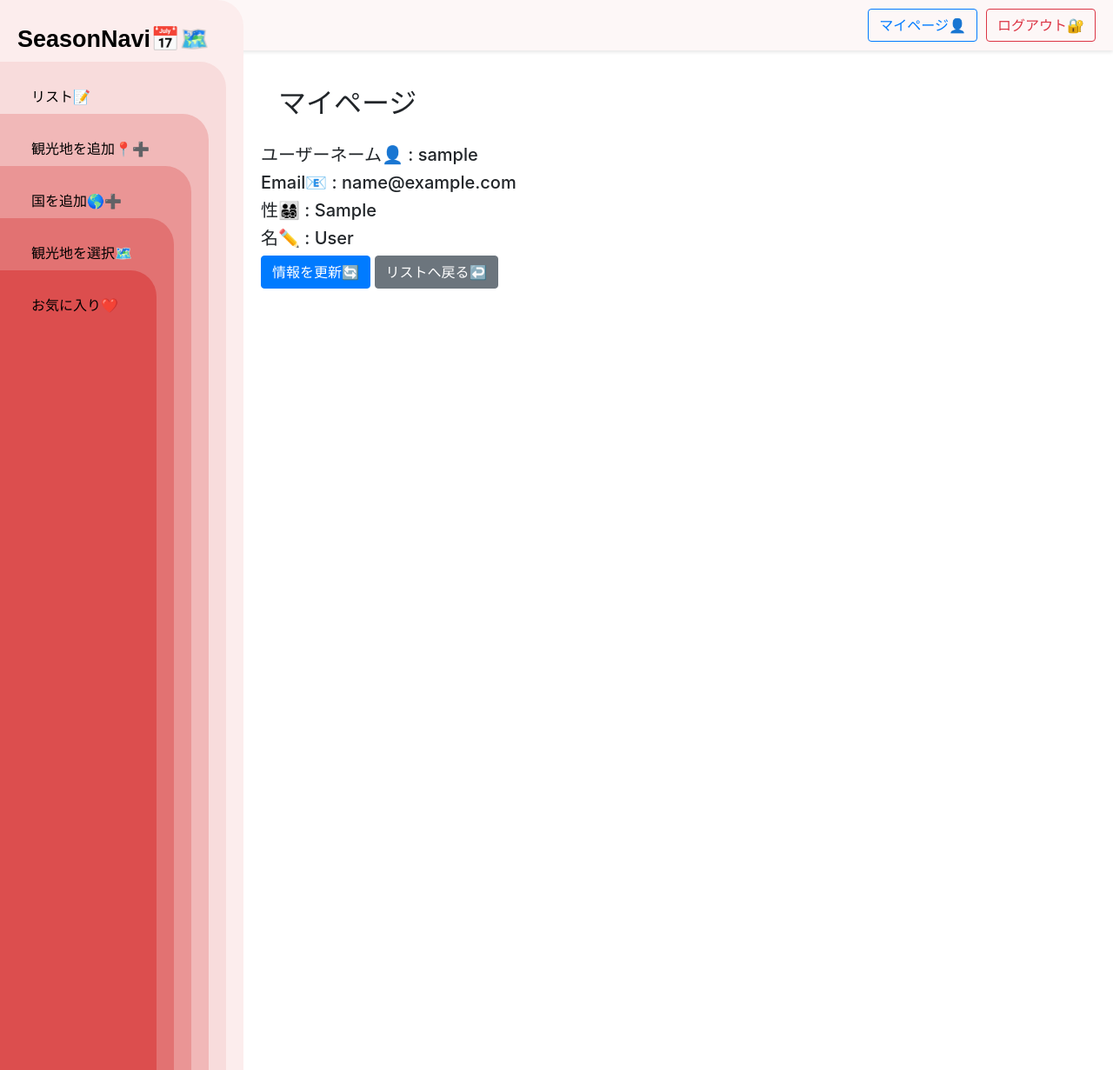
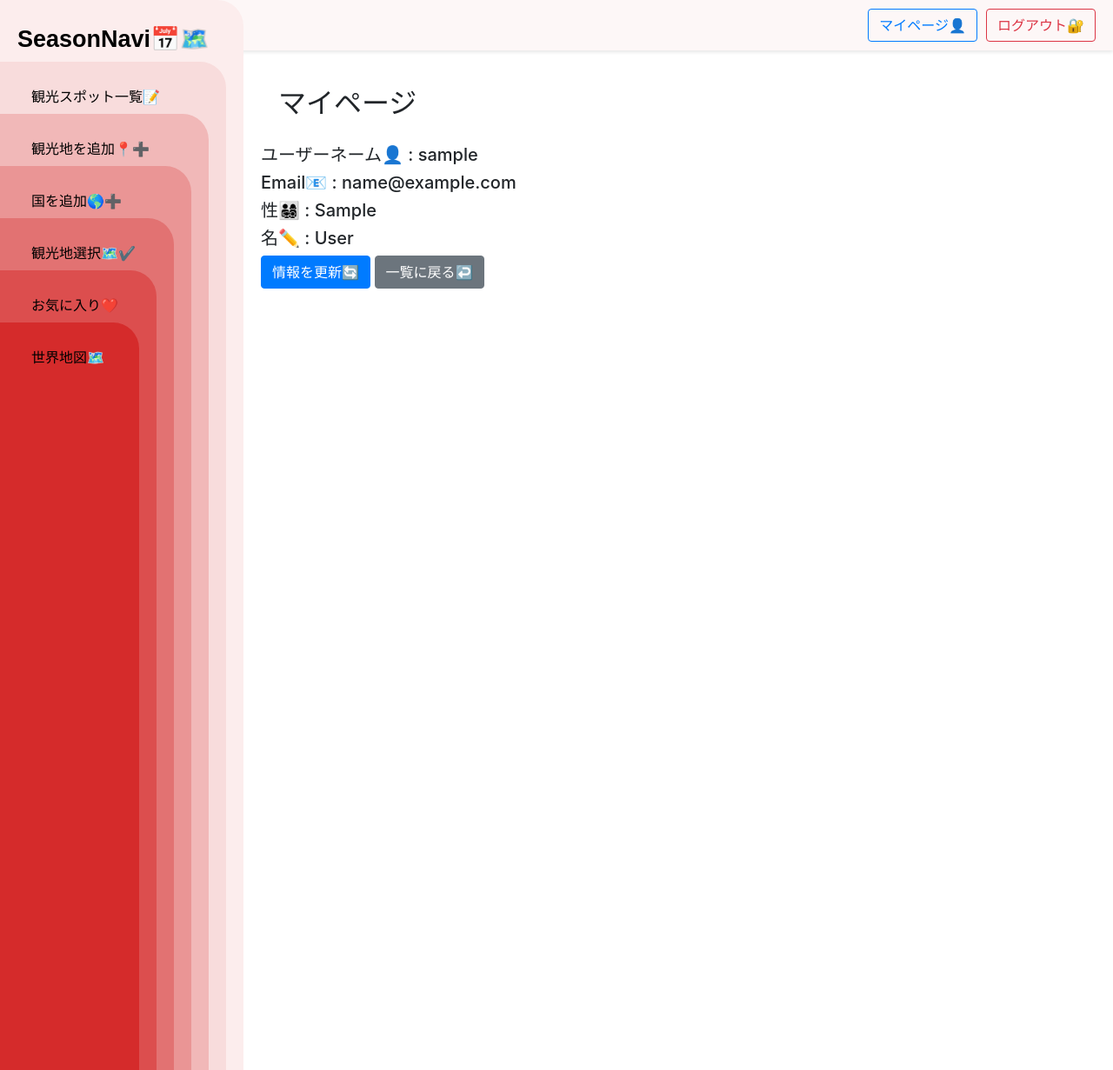
Before and after one commit to s-iyo/App, a Django app: page /myapp/mypage/ in a window 1280 px wide. Shown: the whole page at 87% size. Run offline with Django 5.2, Linux system fonts and the light colour scheme; the visitor is signed in with stand-in values (Sample User, id 1); some libraries are stand-ins or nearby versions.

Commit message:
世界地図追加

```diff
--- a/django_basic/myapp/urls.py
+++ b/django_basic/myapp/urls.py
@@ -15,6 +15,8 @@ urlpatterns = [
     path('spot/favorites/', views.is_favorite, name='is_favorite'),  # お気に入りページ
     path('spot/select/', views.calculate_overlapping_months, name='calculate_overlapping_months'),  # ベストシーズンの表示
     path('spot/<int:pk>/toggle_favorite/', views.toggle_favorite, name='toggle_favorite'),  # お気に入り
+    path('worldmap/', views.worldmap, name='worldmap'),  # 世界地図ページ
+
     path('', views.spot_list, name='spot_list'),
     path('signup/', views.signup, name='signup'),
     path('login/', views.login, name='login'),
--- a/django_basic/myapp/views.py
+++ b/django_basic/myapp/views.py
@@ -277,3 +277,6 @@ def update_profile(request):
     else:
         form = UserProfileUpdateForm(instance=request.user)
     return render(request, 'myapp/update_profile.html', {'form': form})
+
+def worldmap(request):
+    return render(request, 'myapp/worldmap.html', {'active_page': 'worldmap'})
--- a/django_basic/templates/myapp/base.html
+++ b/django_basic/templates/myapp/base.html
@@ -92,10 +92,10 @@
         border-radius: 0px 30px 0px 0px;
     }
 
-        /*お気に入り*/
+    /*世界地図*/
     .sidebar7{
         width: 160px;
-        background-color: #fc5e5e;
+        background-color: #d52b2b;
         padding: 20px;
         height: 100vh;
         position: fixed;
@@ -165,6 +165,13 @@
     }
 
 
+    ::-webkit-scrollbar {
+            width: 0px;
+            background: transparent;
+        }
+
+
+
 
     </style>
 
@@ -187,7 +194,7 @@
         <ul class="nav flex-column">
             <div class="sidebar2">
                 <li class="nav-item">
-                    <a class="nav-link {% if active_page == 'spot_list' %}font-weight-bold{% endif %}" href="{% url 'myapp:spot_list' %}">リスト📝</a>
+                    <a class="nav-link {% if active_page == 'spot_list' %}font-weight-bold{% endif %}" href="{% url 'myapp:spot_list' %}">観光スポット一覧📝</a>
                 </li>
                 <div class="sidebar3">
                     <li class="nav-item">
@@ -199,12 +206,16 @@
                         </li>
                         <div class="sidebar5">
                             <li class="nav-item">
-                                <a class="nav-link {% if active_page == 'calculate_overlapping_months' %}font-weight-bold{% endif %}" href="{% url 'myapp:calculate_overlapping_months' %}">観光地を選択🗺️</a>
+                                <a class="nav-link {% if active_page == 'calculate_overlapping_months' %}font-weight-bold{% endif %}" href="{% url 'myapp:calculate_overlapping_months' %}">観光地選択🗺️✔️</a>
                             </li>
                             <div class="sidebar6">
                                 <li class="nav-item">
                                     <a class="nav-link {% if active_page == 'is_favorite' %}font-weight-bold{% endif %}" href="{% url 'myapp:is_favorite' %}">お気に入り❤️</a>
                                 </li>
+                                <div class="sidebar7">
+                                    <li class="nav-item">
+                                        <a class="nav-link {% if active_page == 'worldmap' %}font-weight-bold{% endif %}" href="{% url 'myapp:worldmap' %}">世界地図🗺️</a>                                    </li>
+                                </div>
                             </div>
                         </div>
                     </div>
--- a/django_basic/templates/myapp/mypage.html
+++ b/django_basic/templates/myapp/mypage.html
@@ -11,6 +11,6 @@
     <h5>性👨‍👩‍👧‍👦 : {{ first_name }}</h5>
     <h5>名✏️ : {{ last_name }}</h5>
     <a href="{% url 'myapp:update_profile' %}" class="btn btn-primary">情報を更新🔄</a>
-    <a href="{% url 'myapp:spot_list' %}" class="btn btn-secondary">リストへ戻る↩️</a>
+    <a href="{% url 'myapp:spot_list' %}" class="btn btn-secondary">一覧に戻る↩️</a>
 </div>
 {% endblock %}
--- a/django_basic/templates/myapp/overlapping_months.html
+++ b/django_basic/templates/myapp/overlapping_months.html
@@ -50,7 +50,7 @@
     {% endif %}
 
     <br>
-    <a href="{% url 'myapp:spot_list' %}" class="btn btn-primary">リストに戻る↩️</a>
+    <a href="{% url 'myapp:spot_list' %}" class="btn btn-primary">一覧に戻る↩️</a>
     <a href="{% url 'myapp:calculate_overlapping_months' %}" class="btn btn-dark">再度選択🔄</a>
 </div>
     {% endblock %}
--- a/django_basic/templates/myapp/spot_detail.html
+++ b/django_basic/templates/myapp/spot_detail.html
@@ -50,7 +50,7 @@
         </div>
 
         <a href="{% url 'myapp:spot_update' pk=spot.pk %}" class="btn btn-primary">編集✏️</a>
-        <a href="{% url 'myapp:spot_list' %}" class="btn btn-secondary">リストに戻る↩️</a>
+        <a href="{% url 'myapp:spot_list' %}" class="btn btn-secondary">一覧に戻る↩️</a>
     </div>
 </div>
 {% endblock %}
```
Also changed, not shown: django_basic/templates/myapp/worldmap.html (added, +10 -0 lines), django_basic/static/myapp/images/worldmap.jpg (added). Lines whose indentation alone changed are shown as unchanged.
